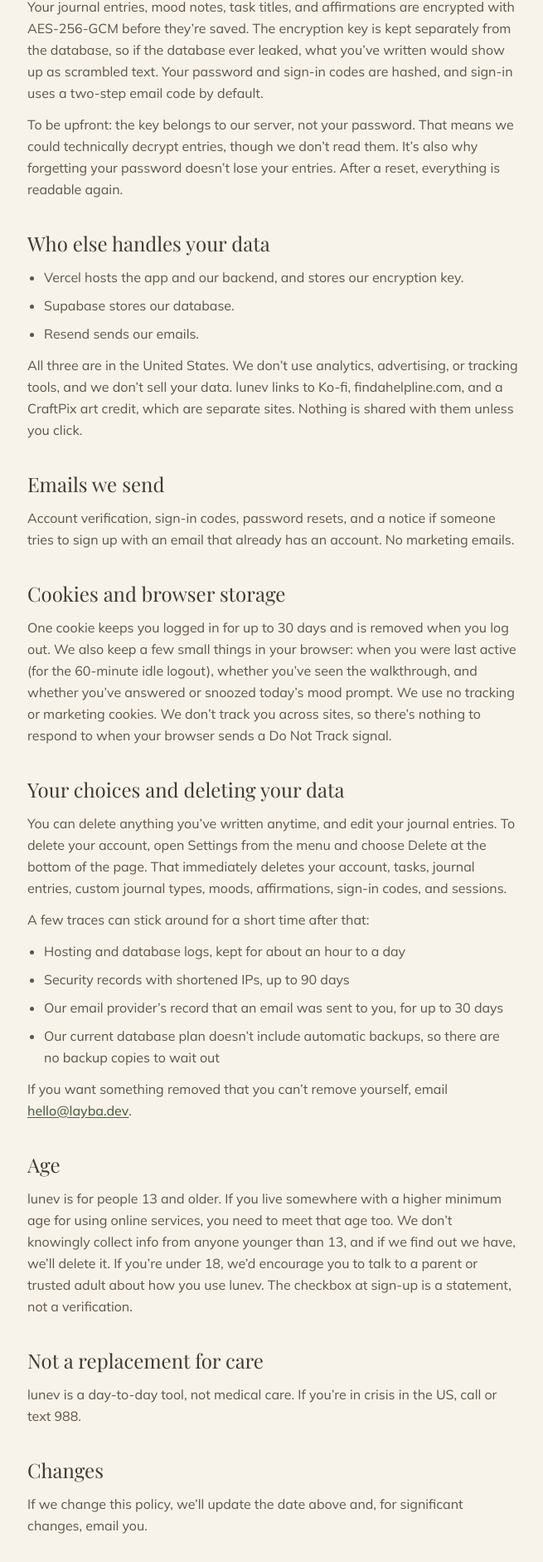
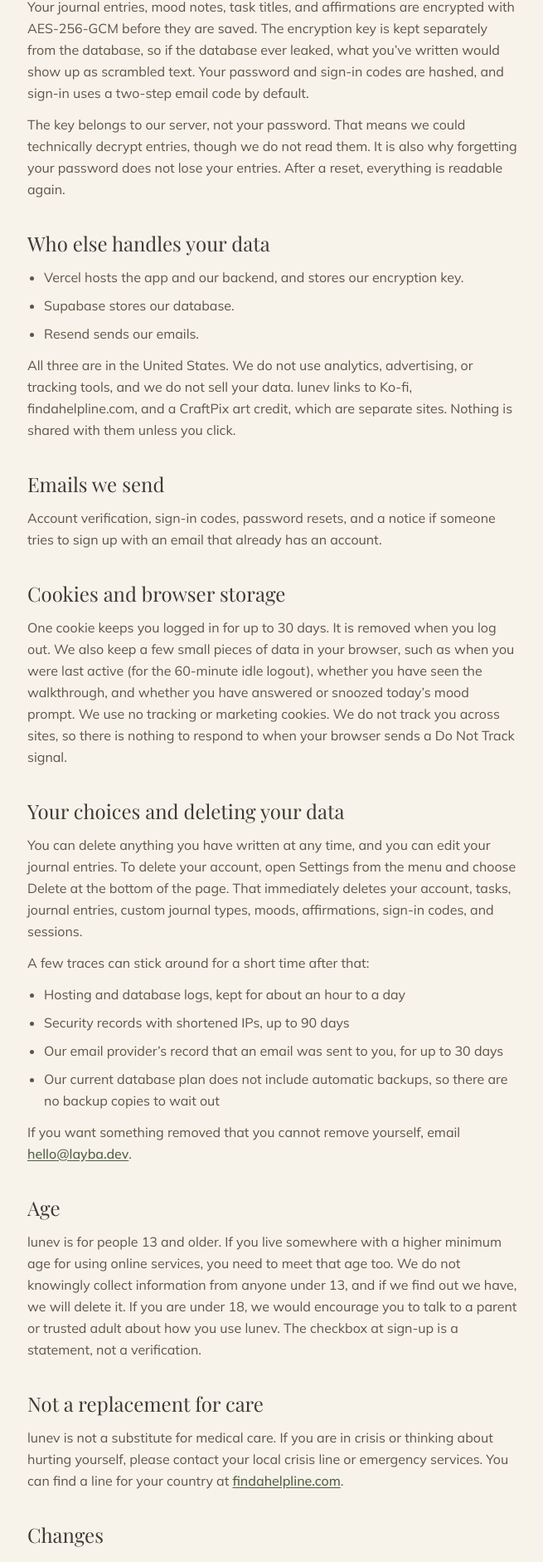
Before and after one commit to laybuh/todo-frontend, a React (Vite) app: page /privacy in a window 1280 px wide. Shown: the part 880-2762 px from the top of the page at 83% size, without its empty margins (311-966 px from the left). Built offline with nearby package versions, Linux system fonts and the light colour scheme; no server answers.

Commit message:
Updated privacy policy wording.

```diff
--- /dev/null
+++ b/src/components/CareText.jsx
@@ -0,0 +1,17 @@
+export default function CareText() {
+    return (
+        <p>
+            lunev is not a substitute for medical care. If you are in crisis or thinking about hurting yourself, please
+            contact your local crisis line or emergency services. You can find a line for your country at{' '}
+            <a
+                href="https://findahelpline.com/"
+                target="_blank"
+                rel="noopener noreferrer"
+                className="text-sage-700 hover:text-sage-900 font-medium underline underline-offset-2"
+            >
+                findahelpline.com
+            </a>
+            .
+        </p>
+    )
+}
--- a/src/pages/Privacy.jsx
+++ b/src/pages/Privacy.jsx
@@ -1,5 +1,6 @@
 import PublicNav from '../components/PublicNav'
 import PublicFooter from '../components/PublicFooter'
+import CareText from '../components/CareText'
 
 const Email = () => (
     <a href="mailto:hello@layba.dev" className="text-sage-700 hover:text-sage-900 font-medium underline underline-offset-2">
@@ -35,14 +36,14 @@
                     Last updated: October 27, 2026
                 </p>
                 <div className="grid gap-9 text-sand-700 leading-relaxed">
-                    <p>lunev is a place to write honestly, so here’s plainly what happens to your stuff.</p>
+                    <p>We want to be transparent about what we collect.</p>
 
                     <Section title="What we collect">
                         <List items={[
                             'Your account: display name, email, and password. Your password is stored hashed, never as plain text.',
-                            'What you write: journal entries, mood notes, task titles, and affirmations. These are encrypted before they’re saved.',
-                            'What isn’t encrypted: your email and display name, your mood score (1 to 5), custom journal type names and their emoji, task energy levels, whether things are completed or archived, and dates and times.',
-                            'Security records: when a login or sign-in code fails, or a reused login session is detected, we save the type of event, the time, and a shortened IP address (the last part is zeroed out). These aren’t linked to your account and are deleted after 90 days. To slow down repeated attempts, we also keep a scrambled (hashed) form of your IP address for about a day.',
+                            'What you write: journal entries, mood notes, task titles, and affirmations. These are encrypted before they are saved.',
+                            'What is not encrypted: your email and display name, your mood score (1 to 5), custom journal type names and their emoji, task energy levels, whether things are completed or archived, and dates and times.',
+                            'Security records: when a login or sign-in attempt fails, or a reused login session is detected, we save the event type, the time, and a shortened IP address (the last part is zeroed out). These are not linked to your account and are deleted after 90 days. To reduce repeated attempts, we also keep a hashed (scrambled) version of your IP address for about a day.',
                             'Short-lived technical logs: our hosting providers keep brief logs, like IP addresses and which pages were requested.',
                         ]} />
                     </Section>
@@ -50,14 +51,14 @@
                     <Section title="How we protect it">
                         <p>
                             Your journal entries, mood notes, task titles, and affirmations are encrypted with AES-256-GCM before
-                            they’re saved. The encryption key is kept separately from the database, so if the database ever leaked,
-                            what you’ve written would show up as scrambled text. Your password and sign-in codes are hashed, and
-                            sign-in uses a two-step email code by default.
+                            they are saved. The encryption key is kept separately from the database, so if the database ever
+                            leaked, what you’ve written would show up as scrambled text. Your password and sign-in codes are
+                            hashed, and sign-in uses a two-step email code by default.
                         </p>
                         <p>
-                            To be upfront: the key belongs to our server, not your password. That means we could technically decrypt
-                            entries, though we don’t read them. It’s also why forgetting your password doesn’t lose your entries.
-                            After a reset, everything is readable again.
+                            The key belongs to our server, not your password. That means we could technically decrypt entries,
+                            though we do not read them. It is also why forgetting your password does not lose your entries. After
+                            a reset, everything is readable again.
                         </p>
                     </Section>
 
@@ -68,60 +69,62 @@
                             'Resend sends our emails.',
                         ]} />
                         <p>
-                            All three are in the United States. We don’t use analytics, advertising, or tracking tools, and we don’t
-                            sell your data. lunev links to Ko-fi, findahelpline.com, and a CraftPix art credit, which are separate
-                            sites. Nothing is shared with them unless you click.
+                            All three are in the United States. We do not use analytics, advertising, or tracking tools, and we do
+                            not sell your data. lunev links to Ko-fi, findahelpline.com, and a CraftPix art credit, which are
+                            separate sites. Nothing is shared with them unless you click.
                         </p>
                     </Section>
 
                     <Section title="Emails we send">
                         <p>
                             Account verification, sign-in codes, password resets, and a notice if someone tries to sign up with an
-                            email that already has an account. No marketing emails.
+                            email that already has an account.
                         </p>
                     </Section>
 
                     <Section title="Cookies and browser storage">
                         <p>
-                            One cookie keeps you logged in for up to 30 days and is removed when you log out. We also keep a few
-                            small things in your browser: when you were last active (for the 60-minute idle logout), whether you’ve
-                            seen the walkthrough, and whether you’ve answered or snoozed today’s mood prompt. We use no tracking or
-                            marketing cookies. We don’t track you across sites, so there’s nothing to respond to when your browser
-                            sends a Do Not Track signal.
+                            One cookie keeps you logged in for up to 30 days. It is removed when you log out. We also keep a few
+                            small pieces of data in your browser, such as when you were last active (for the 60-minute idle
+                            logout), whether you have seen the walkthrough, and whether you have answered or snoozed today’s mood
+                            prompt. We use no tracking or marketing cookies. We do not track you across sites, so there is
+                            nothing to respond to when your browser sends a Do Not Track signal.
                         </p>
                     </Section>
 
                     <Section title="Your choices and deleting your data">
                         <p>
-                            You can delete anything you’ve written anytime, and edit your journal entries. To delete your account,
-                            open Settings from the menu and choose Delete at the bottom of the page. That immediately deletes your
-                            account, tasks, journal entries, custom journal types, moods, affirmations, sign-in codes, and sessions.
+                            You can delete anything you have written at any time, and you can edit your journal entries. To delete
+                            your account, open Settings from the menu and choose Delete at the bottom of the page. That
+                            immediately deletes your account, tasks, journal entries, custom journal types, moods, affirmations,
+                            sign-in codes, and sessions.
                         </p>
                         <p>A few traces can stick around for a short time after that:</p>
                         <List items={[
                             'Hosting and database logs, kept for about an hour to a day',
                             'Security records with shortened IPs, up to 90 days',
                             'Our email provider’s record that an email was sent to you, for up to 30 days',
-                            'Our current database plan doesn’t include automatic backups, so there are no backup copies to wait out',
+                            'Our current database plan does not include automatic backups, so there are no backup copies to wait out',
                         ]} />
-                        <p>If you want something removed that you can’t remove yourself, email <Email />.</p>
+                        <p>If you want something removed that you cannot remove yourself, email <Email />.</p>
                     </Section>
 
                     <Section title="Age">
                         <p>
                             lunev is for people 13 and older. If you live somewhere with a higher minimum age for using online
-                            services, you need to meet that age too. We don’t knowingly collect info from anyone younger than 13,
-                            and if we find out we have, we’ll delete it. If you’re under 18, we’d encourage you to talk to a parent
-                            or trusted adult about how you use lunev. The checkbox at sign-up is a statement, not a verification.
+                            services, you need to meet that age too. We do not knowingly collect information from anyone under 13,
+                            and if we find out we have, we will delete it. If you are under 18, we would encourage you to talk to a
+                            parent or trusted adult about how you use lunev. The checkbox at sign-up is a statement, not a
+                            verification.
                         </p>
                     </Section>
 
                     <Section title="Not a replacement for care">
-                        <p>lunev is a day-to-day tool, not medical care. If you’re in crisis in the US, call or text 988.</p>
+                        <CareText />
                     </Section>
 
                     <Section title="Changes">
-                        <p>If we change this policy, we’ll update the date above and, for significant changes, email you.</p>
+                        <p>If we change this policy, we will update this page and notify you immediately by email.</p>
                     </Section>
 
                     <Section title="Contact">
--- a/src/pages/PrivacyHealth.jsx
+++ b/src/pages/PrivacyHealth.jsx
@@ -1,6 +1,7 @@
 import { Link } from 'react-router-dom'
 import PublicNav from '../components/PublicNav'
 import PublicFooter from '../components/PublicFooter'
+import CareText from '../components/CareText'
 
 const linkClass = 'text-sage-700 hover:text-sage-900 font-medium underline underline-offset-2'
 
@@ -62,17 +63,17 @@
 
                     <Section title="How it is protected">
                         <p>
-                            Your journal entries and mood notes are encrypted before they are saved. Your mood score, journal entry
-                            type, and dates are stored without encryption. The encryption key is kept separately from the database.
-                            It belongs to our server, not your password, so we could technically decrypt entries, though we do not
-                            read them.
+                            Your journal entries and mood notes are encrypted with AES-256-GCM before they are saved. Your mood
+                            score, journal entry type, and dates are not encrypted. The encryption key is kept separately from the
+                            database. The key belongs to our server, not your password. That means we could technically decrypt
+                            entries, though we do not read them.
                         </p>
                     </Section>
 
                     <Section title="Your rights">
                         <ul className="list-disc pl-5 grid gap-2">
                             <li>Ask what health data we hold about you</li>
-                            <li>Delete it any time, in the app or by email. To delete your account, open Settings from the menu and choose Delete at the bottom of the page.</li>
+                            <li>Delete it at any time, in the app or by email. To delete your account, open Settings from the menu and choose Delete at the bottom of the page.</li>
                             <li>Withdraw your consent whenever you want by deleting your data or your account</li>
                         </ul>
                         <p>
@@ -90,14 +91,14 @@
 
                     <Section title="Age">
                         <p>
-                            lunev is for people 13 and older. We do not knowingly collect info from anyone younger, and if we find
-                            out we have, we will delete it. If you are under 18, we strongly encourage you to talk to a parent or
-                            another trusted adult about how you use it.
+                            lunev is for people 13 and older. We do not knowingly collect information from anyone under 13, and if
+                            we find out we have, we will delete it. If you are under 18, we would encourage you to talk to a parent
+                            or trusted adult about how you use lunev.
                         </p>
                     </Section>
 
                     <Section title="Not a replacement for care">
-                        <p>lunev is not a substitute for medical care. If you are in crisis in the US, call or text 988.</p>
+                        <CareText />
                     </Section>
 
                     <Section title="Contact">
```
